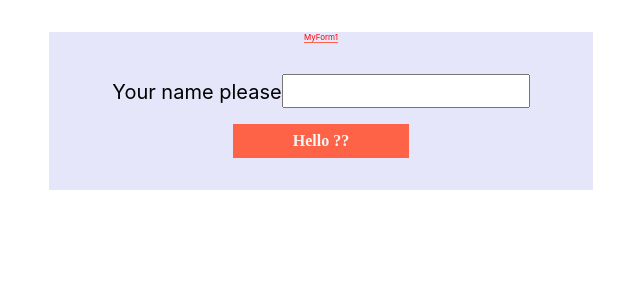
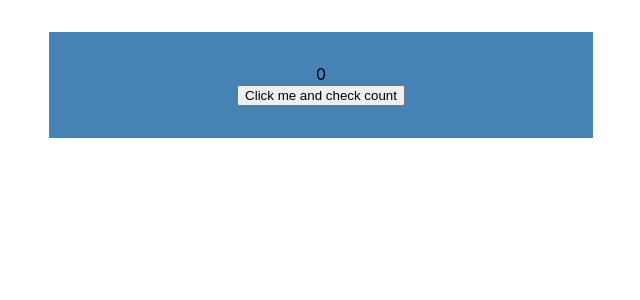
Before and after one commit to zerothabhishek/react-rails-workshop-frontend, a React (Create React App) app: page / in a window 1280 px wide. Shown: the top 300 px of the page, without its empty margins (319-959 px from the left). Built offline with nearby package versions, Linux system fonts and the light colour scheme.

Commit message:
step-4a: Effects with useEffect

```diff
--- /dev/null
+++ b/public/3.json
@@ -0,0 +1,4 @@
+{
+  "name": "Iron Man",
+  "weapon": "Jarvis"
+}
--- a/src/App.css
+++ b/src/App.css
@@ -100,11 +100,31 @@
   font-weight: bold;
 }
 
-.MyForm .smallText {
+.smallText {
   font-size: 0.5em;
 }
 
-.MyForm .smallText span {
+.smallText span {
   color: red;
   border-bottom: 1px solid tomato;
 }
+
+.MyEffect{
+  clear: both;
+  width: 30em;
+  padding: 2rem;
+  margin: 2rem auto;
+  overflow: auto;
+  background-color:steelblue;
+}
+
+.MyEffect .Name{
+  color:ivory;
+  font-weight: bold;
+}
+
+.MyEffect .Weapon{
+  color: goldenrod;
+  font-size: 3rem;
+  font-family: monospace;
+}
--- a/src/App.js
+++ b/src/App.js
@@ -1,32 +1,32 @@
 import React from 'react';
 import './App.css';
-import MyForm1 from './components/MyForm1';
-import MyForm2 from './components/MyForm2';
-import MyForm3 from './components/MyForm3';
+import MyEffect1 from './components/MyEffect1';
+import MyEffect2 from './components/MyEffect2';
+import MyEffect3 from './components/MyEffect3';
+
 
 function App() {
   return (
     <div className="App">
-      <MyForm1 />
-      {/* <MyForm2 /> */}
-      {/* <MyForm3 /> */}
+      <MyEffect1 />
     </div>
   );
 }
 
 export default App;
 
+/*
+## Step-4a: Effects
 
-/*
-## Step-3a: Forms
+- Effect: definition
+- useEffect: the mechanics
+  - ??
 
-- React forms can be tied to state
-  but they need to be 'controlled'
 
-- MyForm1: No state
-- MyForm2: Has state but not controlled
-- MyForm3: Has controlled state
+- MyEffect1: Set the page title
+- MyEffect2: Fetch Ajax data
+- MyEffect3: Fetch Ajax data, show loading message
+- Try: show proper message when it fails
 
-- Try: Show hello widget only after typing starts
 
 */
--- /dev/null
+++ b/src/components/MyEffect1.js
@@ -0,0 +1,26 @@
+import React, { useState, useEffect } from 'react';
+
+function MyEffect1(props) {
+  const [count, setCount] = useState(0);
+
+  function clickHandler() {
+    let newState = count + 1;
+    setCount(newState);
+  }
+
+  useEffect(function(){
+    document.title = `You clicked ${count} times`;
+  }, [count])
+
+  return (
+    <div className="MyEffect">
+      {count}
+      <br />
+      <button onClick={clickHandler}>
+        Click me and check count
+      </button>
+    </div>
+  );
+}
+
+export default MyEffect1;
--- /dev/null
+++ b/src/components/MyEffect2.js
@@ -0,0 +1,35 @@
+import React, { useState, useEffect } from 'react';
+
+const DataURL = "/3.json";
+
+function fetchData(onReady) {
+  fetch(DataURL)
+    .then((res) => res.json())
+    .then((data) => onReady(data))
+    .catch(() => { console.log('Problem fetching data'); });
+}
+
+function MyEffect2(props) {
+
+  const [userData, setUserData] = useState({});
+
+  useEffect(function(){
+    fetchData(function(data) {
+      console.log(data);
+      setUserData(data);
+    })
+  }, [userData.length])
+
+  return (
+    <div className='MyEffect'>
+      <div className="Name">
+        {userData.name}
+      </div>
+      <div className="Weapon">
+        {userData.weapon}
+      </div>
+    </div>
+  );
+}
+
+export default MyEffect2;
--- /dev/null
+++ b/src/components/MyEffect3.js
@@ -0,0 +1,43 @@
+import React, { useState, useEffect } from 'react';
+
+const DataURL = "/3.json";
+
+function fetchData(onReady) {
+  fetch(DataURL)
+    .then((res) => res.json())
+    .then((data) => onReady(data))
+    .catch(() => { console.log('Problem fetching data'); });
+}
+
+function MyEffect3(props) {
+
+  const [userData, setUserData] = useState({});
+
+  useEffect(function(){
+    fetchData(function(data) {
+      console.log(data);
+      setUserData(data);
+    })
+  }, [userData.length])
+
+  return (
+    <>
+      { userData.length === 0 ?
+        <div>Loading...</div> :
+        <DataJSX userData={userData} ></DataJSX>
+      }
+    </>
+  );
+}
+
+const DataJSX = (props) =>
+  <div className='MyEffect'>
+    <div className="Name">
+      {props.userData.name}
+    </div>
+    <div className="Weapon">
+      {props.userData.weapon}
+    </div>
+  </div>;
+
+export default MyEffect3;
```
